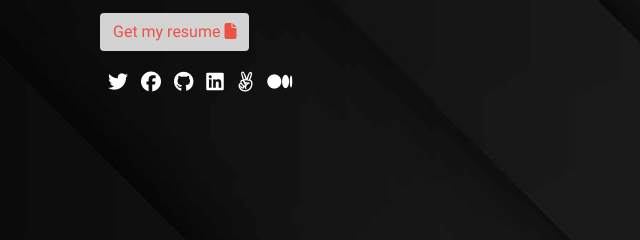
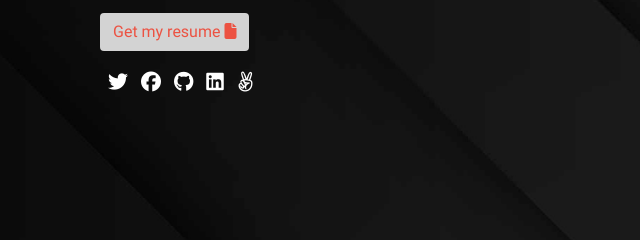
Before and after one commit to guillainbisimwa/portfolio, a website: page express/index.html in a window 1280 px wide. Shown: the part 385-625 px from the top of the page, 0-640 px from the left. Drawn offline with Linux system fonts and the light colour scheme.

Commit message:
Remove medium link

```diff
--- a/express/index.html
+++ b/express/index.html
@@ -114,7 +114,6 @@
               <a target="_blank" rel="noopener noreferrer" href="https://github.com/guillainbisimwa" rel="noopener" class="text-white ml-2"><i class="fab fa-github"></i></a>
               <a target="_blank" rel="noopener noreferrer" href="https://www.linkedin.com/in/guillain-bisimwa-8a8b7a7b/" rel="noopener" class="text-white ml-2"><i class="fab fa-linkedin"></i></a>
               <a target="_blank" rel="noopener noreferrer" href="https://angel.co/u/guillain-bisimwa" rel="noopener" class="text-white ml-2"><i class="fab fa-angellist"></i></a>
-              <a target="_blank" rel="noopener noreferrer" href="https://medium.com/@guillainbisimwa" rel="noopener" class="text-white ml-2"><i class="fab fa-medium"></i></a>
             </div>
           </blockquote>
         </div>
```
